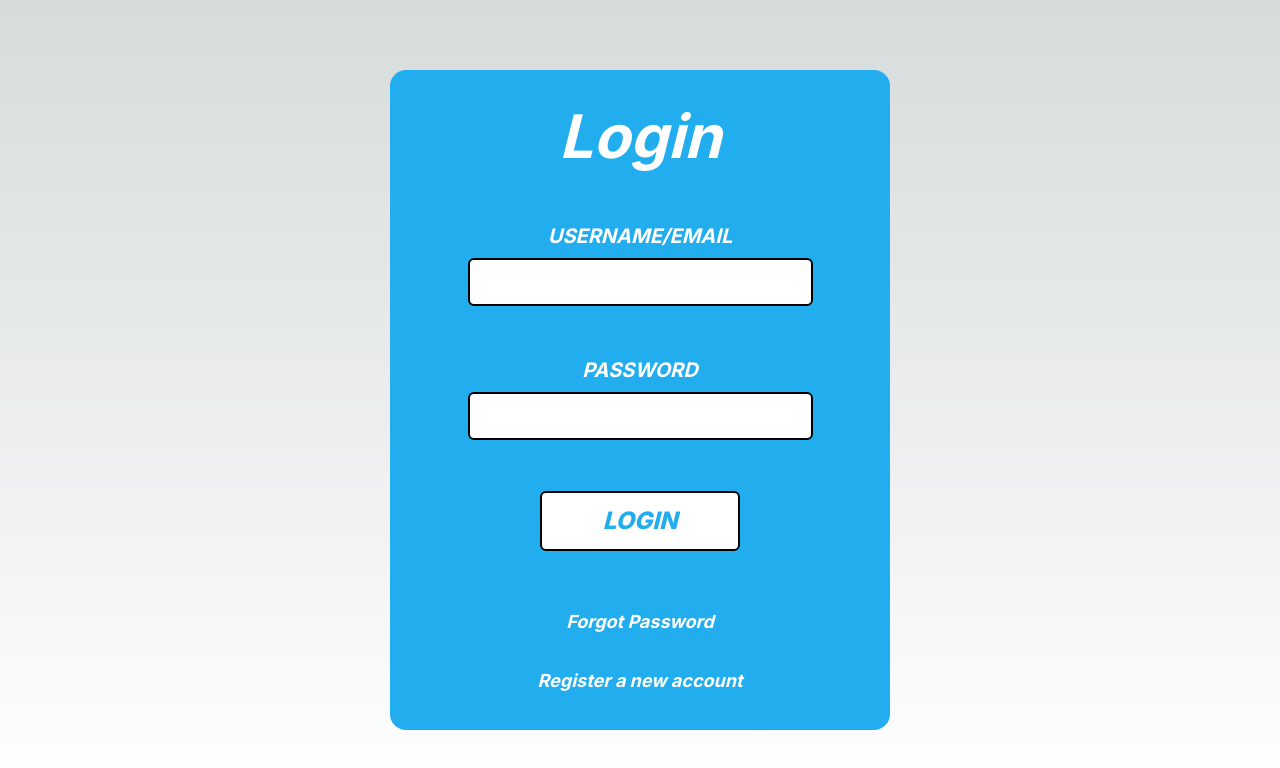
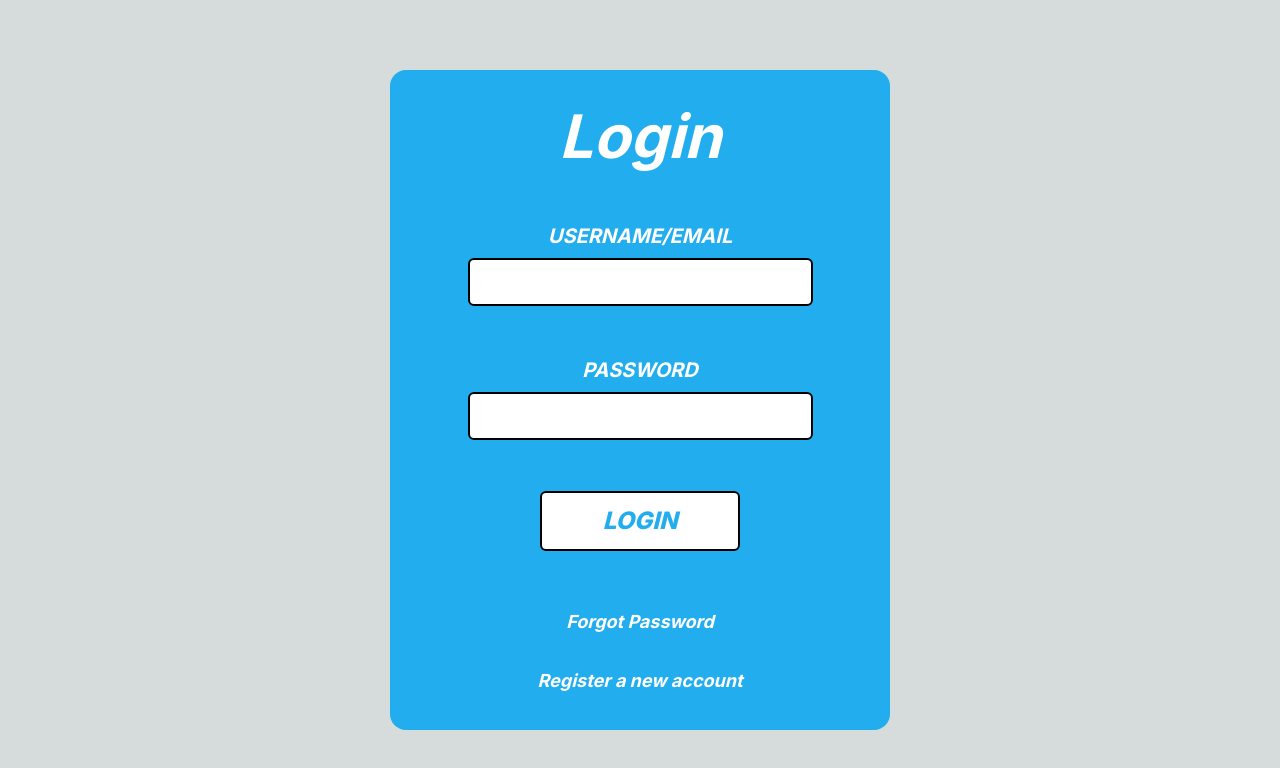
Before and after one commit to Arthur-Jr/user-hub, a Next.js app: page / in a window 1280 px wide. Shown: the top 768 px of the page. Built offline with nearby package versions, Linux system fonts and the light colour scheme; no server answers.

Commit message:
fix: fix background color on globals css

```diff
--- a/src/app/globals.css
+++ b/src/app/globals.css
@@ -11,10 +11,5 @@
 
 body {
   color: rgb(var(--foreground-rgb));
-  background: linear-gradient(
-      to bottom,
-      transparent,
-      rgb(var(--background-end-rgb))
-    )
-    rgb(var(--background-start-rgb));
+  background: rgb(var(--background-start-rgb))
 }
```
